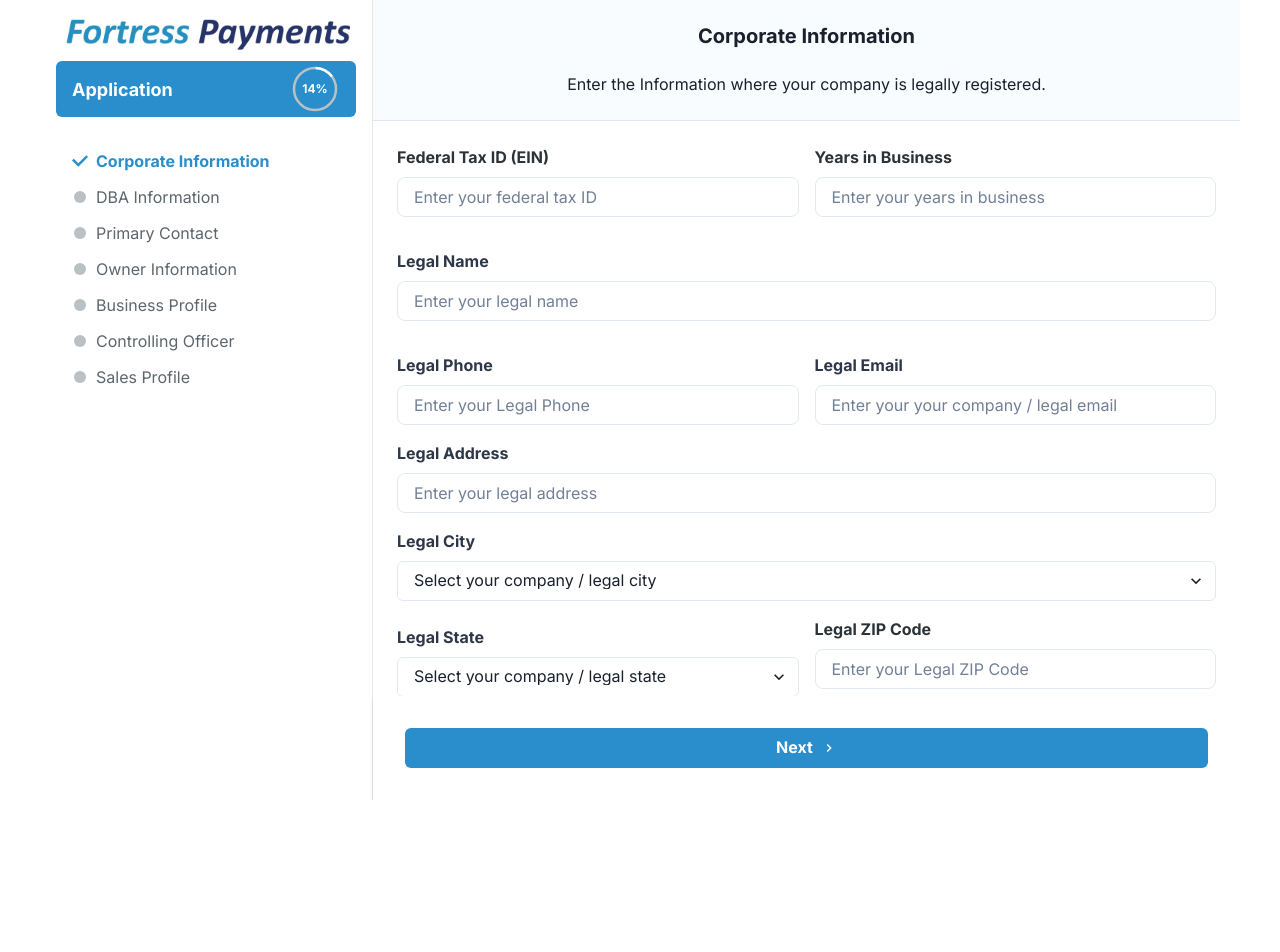
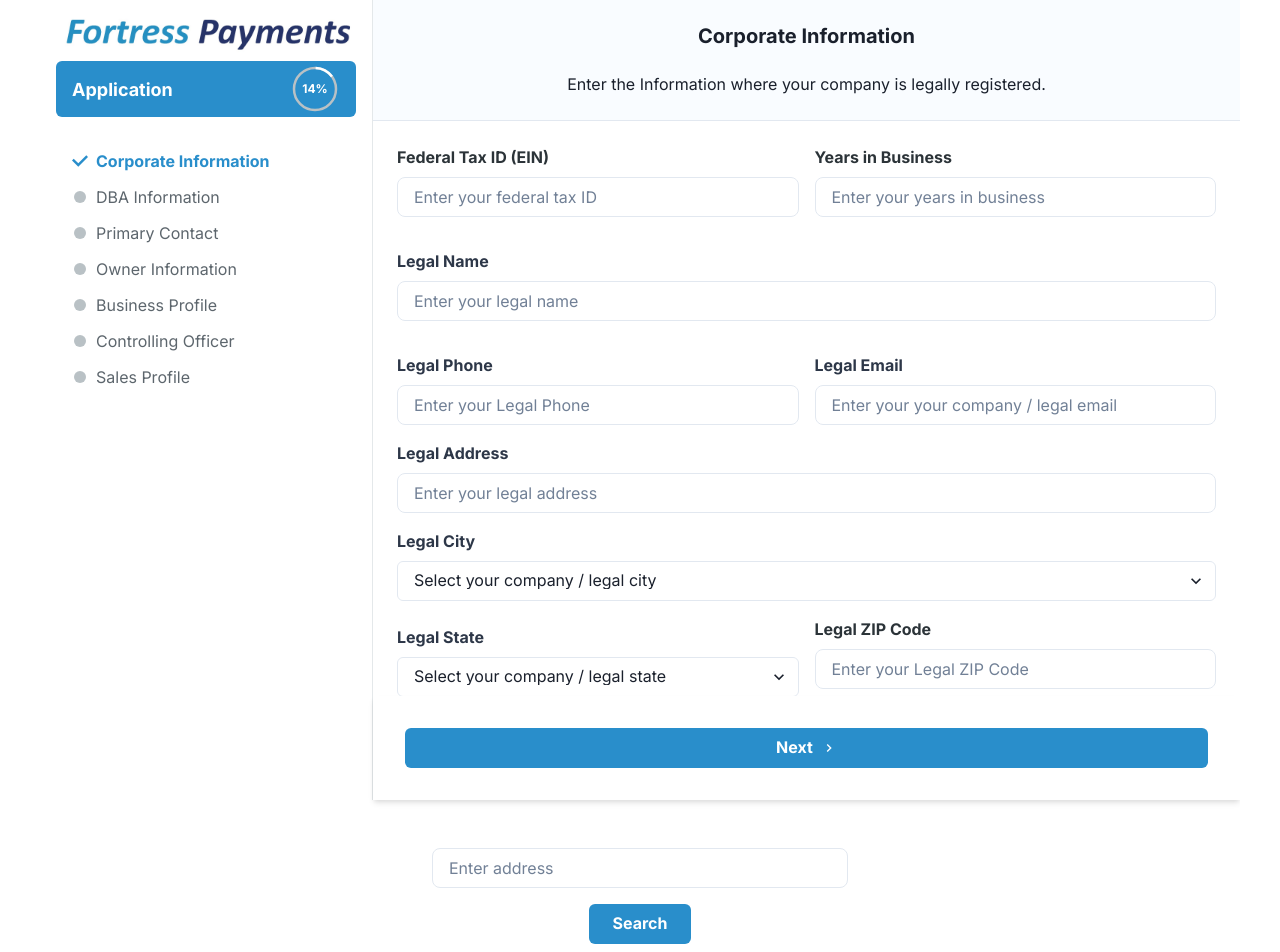
Before and after one commit to Elkinssm/forms-project, a React (Vite) app: page / in a window 1280 px wide. Shown: the top 952 px of the page. Before the commit the page ends 800 px from the top, so only its background shows below. Built offline with nearby package versions, Linux system fonts and the light colour scheme.

Commit message:
add back search

```diff
--- a/src/AppAlter.tsx
+++ b/src/AppAlter.tsx
@@ -11,10 +11,12 @@ import ControllingOfficerForm from "./components/Onboarding/ControllingOfficer/C
 import SalesProfileForm from "./components/Onboarding/SalesProfile/SalesProfile";
 import { contactFormSchema } from "./components/Onboarding/ContactInformationForm/contactFormSchema";
 import { corporateInformationFormSchema } from "./components/Onboarding/CorporateInformationForm/corporateInformationFormSchema";
-import { DBAInformationScheme } from "./components/Onboarding/DBAInformationForm/DBAInformationSchema";import { ownerInformationScheme } from "./components/Onboarding/OwnerInformation/ownerInformationScheme";
+import { DBAInformationScheme } from "./components/Onboarding/DBAInformationForm/DBAInformationSchema";
+import { ownerInformationScheme } from "./components/Onboarding/OwnerInformation/ownerInformationScheme";
 import { businesProfileSchema } from "./components/Onboarding/BusinessProfile/businessProfileSchema";
 import { controllingOfficerSchema } from "./components/Onboarding/ControllingOfficer/controllingOfficerSchema";
 import { salesProfileSchema } from "./components/Onboarding/SalesProfile/salesProfileSchema";
+import AddressSearch from "./components/Home/AddressSearch";
 
 function App() {
   return (
@@ -58,6 +60,9 @@ function App() {
             validationSchema={salesProfileSchema}
           />
         </Sidebar>
+        <Box mt={8}>
+          <AddressSearch />
+        </Box>
       </Box>
     </ChakraProvider>
   );
--- /dev/null
+++ b/src/components/Home/AddressSearch.tsx
@@ -0,0 +1,98 @@
+import {
+  Box,
+  Input,
+  Button,
+  Text,
+  VStack,
+  Alert,
+  AlertIcon,
+  List,
+  ListItem,
+  Spinner,
+} from "@chakra-ui/react";
+import useAddressGoogle from "/src/hooks/address/useAddressGoogle";
+import { useState, useEffect } from "react";
+
+const AddressSearch = () => {
+  const [query, setQuery] = useState("");
+  const [suggestions, setSuggestions] = useState<string[]>([]);
+  const { address, error, loading, fetchAddress } = useAddressGoogle();
+
+  useEffect(() => {
+    if (query.length > 3) {
+      fetchAddress(query).then((response) => {
+        if (response && response.results) {
+          const cities = response.results
+            .map(
+              (result) =>
+                result.address_components.find((component) =>
+                  component.types.includes("locality")
+                )?.long_name
+            )
+            .filter(Boolean);
+          setSuggestions(
+            cities.filter((city): city is string => city !== undefined)
+          );
+        }
+      });
+    } else {
+      setSuggestions([]);
+    }
+  }, [query]);
+
+  const handleSearch = () => {
+    fetchAddress(query);
+  };
+
+  return (
+    <Box p={4} maxW="md" mx="auto">
+      <VStack spacing={4}>
+        <Input
+          value={query}
+          onChange={(e) => setQuery(e.target.value)}
+          placeholder="Enter address"
+          size="md"
+        />
+        {loading && <Spinner />}
+        {suggestions.length > 0 && (
+          <List spacing={2} borderWidth="1px" borderRadius="md" w="100%" p={2}>
+            {suggestions.map((suggestion, index) => (
+              <ListItem
+                key={index}
+                onClick={() => {
+                  setQuery(suggestion);
+                  setSuggestions([]);
+                }}
+                cursor="pointer"
+                _hover={{ backgroundColor: "gray.100" }}
+              >
+                {suggestion}
+              </ListItem>
+            ))}
+          </List>
+        )}
+        <Button onClick={handleSearch} isLoading={loading} colorScheme="blue">
+          Search
+        </Button>
+        {error && (
+          <Alert status="error">
+            <AlertIcon />
+            {error}
+          </Alert>
+        )}
+        {address && (
+          <Box p={4} borderWidth="1px" borderRadius="md" w="100%">
+            <Text fontWeight="bold">Address: {address.formatted_address}</Text>
+            <Text>Place ID: {address.place_id}</Text>
+            <Text>
+              Location: {address.geometry.location.lat},{" "}
+              {address.geometry.location.lng}
+            </Text>
+          </Box>
+        )}
+      </VStack>
+    </Box>
+  );
+};
+
+export default AddressSearch;
--- /dev/null
+++ b/src/hooks/address/useAddressGoogle.ts
@@ -0,0 +1,43 @@
+import { useState } from "react";
+import { AddressResult, AddressResponse } from "/src/interfaces/Address";
+import HttpClient from "/src/services/HttpClient";
+
+const useAddressGoogle = () => {
+  const [address, setAddress] = useState<AddressResult | null>(null);
+  const [error, setError] = useState<string | null>(null);
+  const [loading, setLoading] = useState<boolean>(false);
+
+  const fetchAddress = async (
+    query: string
+  ): Promise<AddressResponse | null> => {
+    if (query.length < 3) {
+      setError("Please enter at least 3 characters");
+      return null;
+    }
+
+    setLoading(true);
+    setError(null);
+    try {
+      const response = await HttpClient.get<AddressResponse>(
+        `/Address/GetAddress?Address=${query}`
+      );
+      if (response.data.status === "OK") {
+        setAddress(response.data.results[0]);
+        return response.data;
+      } else {
+        setError("No results found");
+        return null;
+      }
+    } catch (err) {
+      console.error(err);
+      setError("Failed to fetch address");
+      return null;
+    } finally {
+      setLoading(false);
+    }
+  };
+
+  return { address, error, loading, fetchAddress };
+};
+
+export default useAddressGoogle;
--- /dev/null
+++ b/src/interfaces/Address.ts
@@ -0,0 +1,31 @@
+export interface AddressComponent {
+  long_name: string;
+  short_name: string;
+  types: string[];
+}
+
+export interface Geometry {
+  bounds: {
+    northeast: { lat: number; lng: number };
+    southwest: { lat: number; lng: number };
+  };
+  location: { lat: number; lng: number };
+  location_type: string;
+  viewport: {
+    northeast: { lat: number; lng: number };
+    southwest: { lat: number; lng: number };
+  };
+}
+
+export interface AddressResult {
+  address_components: AddressComponent[];
+  formatted_address: string;
+  geometry: Geometry;
+  place_id: string;
+  types: string[];
+}
+
+export interface AddressResponse {
+  results: AddressResult[];
+  status: string;
+}
--- /dev/null
+++ b/src/services/HttpClient.ts
@@ -0,0 +1,10 @@
+import axios from "axios";
+
+const HttpClient = axios.create({
+  baseURL: "https://localhost:7234/api",
+  headers: {
+    accept: "*/*",
+  },
+});
+
+export default HttpClient;
```
